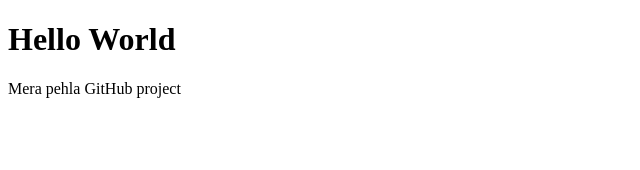
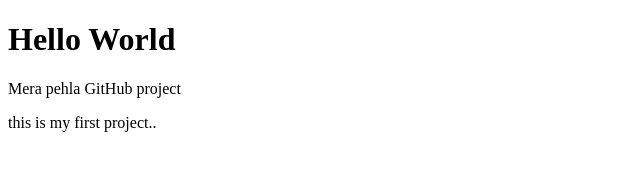
Before and after one commit to ayanattari/my-html-project, a plain HTML site: page index.html in a window 1280 px wide. Shown: the whole page, without its empty margins (0-640 px from the left). Drawn offline with Linux system fonts and the light colour scheme.

Commit message:
second commit

```diff
--- a/index.html
+++ b/index.html
@@ -6,5 +6,6 @@
 <body>
   <h1>Hello World</h1>
   <p>Mera pehla GitHub project</p>
+  <p>this is my first project..</p>
 </body>
 </html>
```
